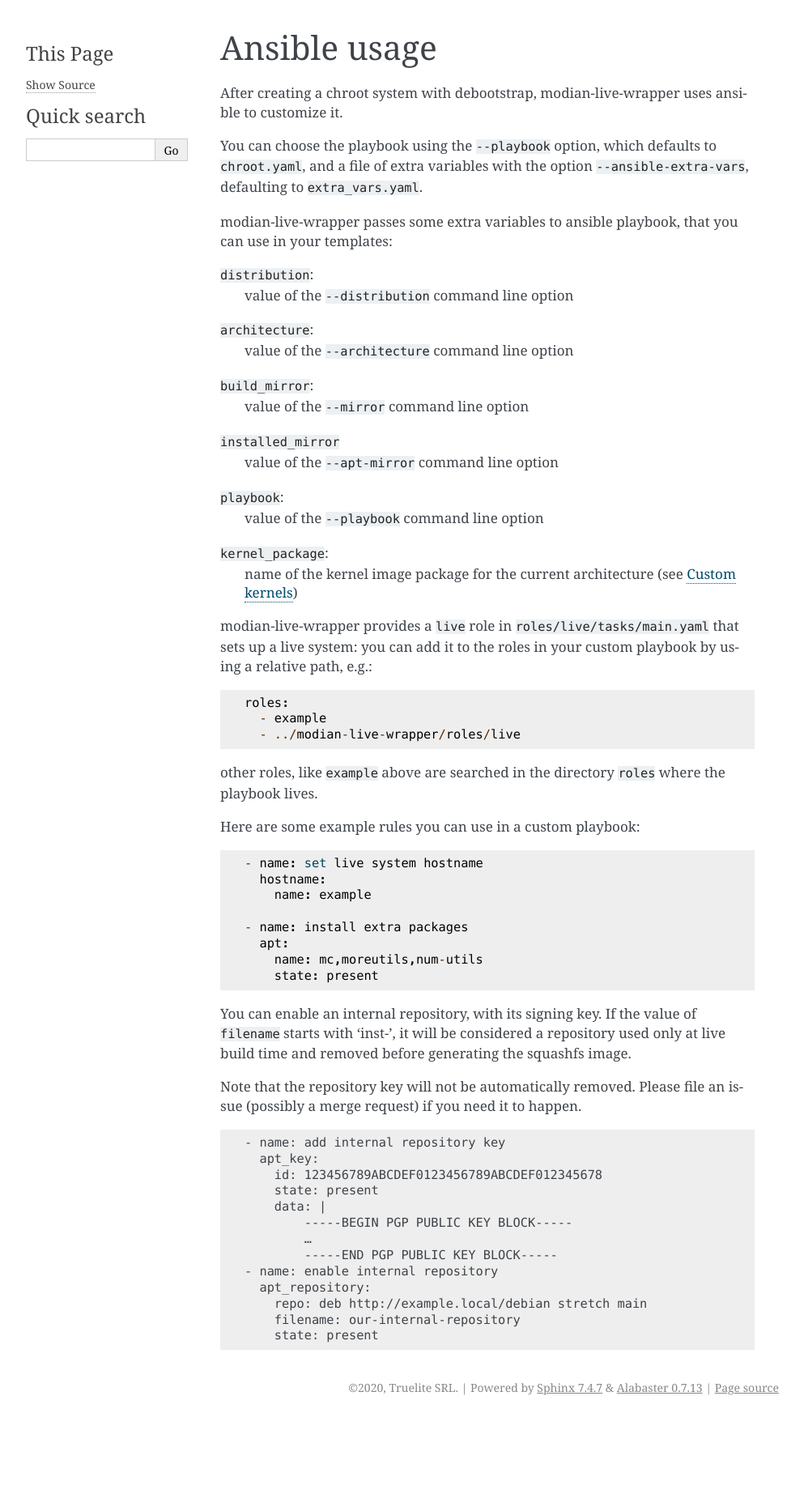
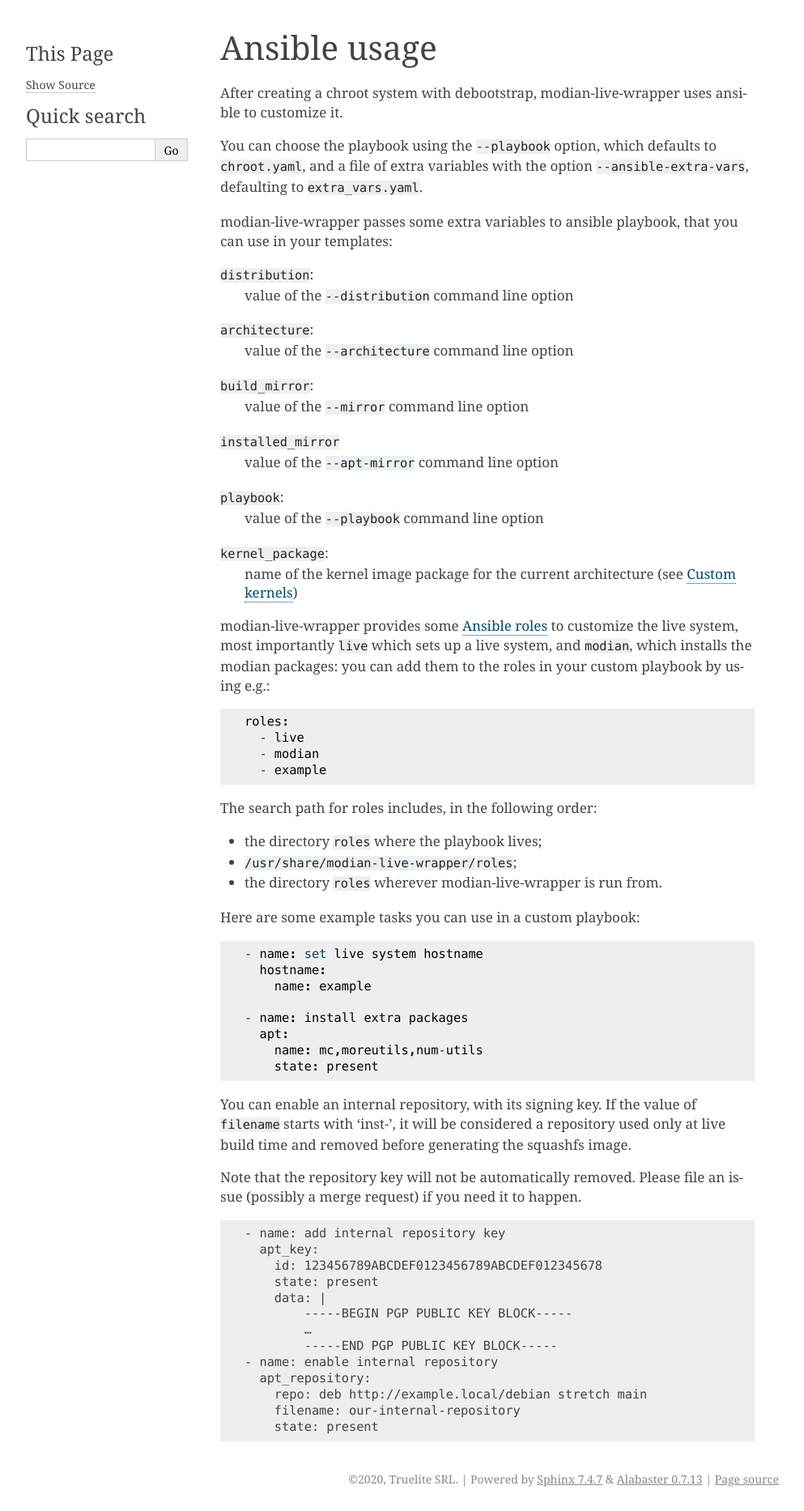
Before and after one commit to Truelite/modian, a Sphinx documentation site: the page built from docs/modian-live-wrapper/ansible.rst, in a window 1280 px wide. Shown: the whole page at 81% size, without its empty margins (148-1141 px from the left). Built offline with Sphinx 7.4.7, drawn with Linux system fonts in a browser that asks for light colours; before the commit the page ends 1753 px from its top, so only the background shows below that.

Commit message:
Document the ansibe roles in modian-live-wrapper

```diff
--- a/docs/modian-live-wrapper/ansible.rst
+++ b/docs/modian-live-wrapper/ansible.rst
@@ -26,18 +26,23 @@ that you can use in your templates:
    name of the kernel image package for the current architecture (see
    :doc:`custom-kernels`)
 
-modian-live-wrapper provides a ``live`` role in
-``roles/live/tasks/main.yaml`` that sets up a live system: you can add
-it to the roles in your custom playbook by using a relative path, e.g.::
+modian-live-wrapper provides some :doc:`roles` to customize the live
+system, most importantly ``live`` which sets up a live system, and
+``modian``, which installs the modian packages: you can add them to the
+roles in your custom playbook by using e.g.::
 
    roles:
+     - live
+     - modian
      - example
-     - ../modian-live-wrapper/roles/live
 
-other roles, like ``example`` above are searched in the directory
-``roles`` where the playbook lives.
+The search path for roles includes, in the following order:
 
-Here are some example rules you can use in a custom playbook::
+* the directory ``roles`` where the playbook lives;
+* ``/usr/share/modian-live-wrapper/roles``;
+* the directory ``roles`` wherever modian-live-wrapper is run from.
+
+Here are some example tasks you can use in a custom playbook::
 
     - name: set live system hostname
       hostname:
--- a/docs/modian-live-wrapper/index.rst
+++ b/docs/modian-live-wrapper/index.rst
@@ -21,6 +21,7 @@ hooks, to cover cases that are beyond Ansible's reach.
    project
    commandline
    ansible
+   roles
    chroot-fixups
    build-directories
    custom-kernels
```
Also changed, not shown: docs/modian-live-wrapper/roles.rst (added, +30 -0 lines).
